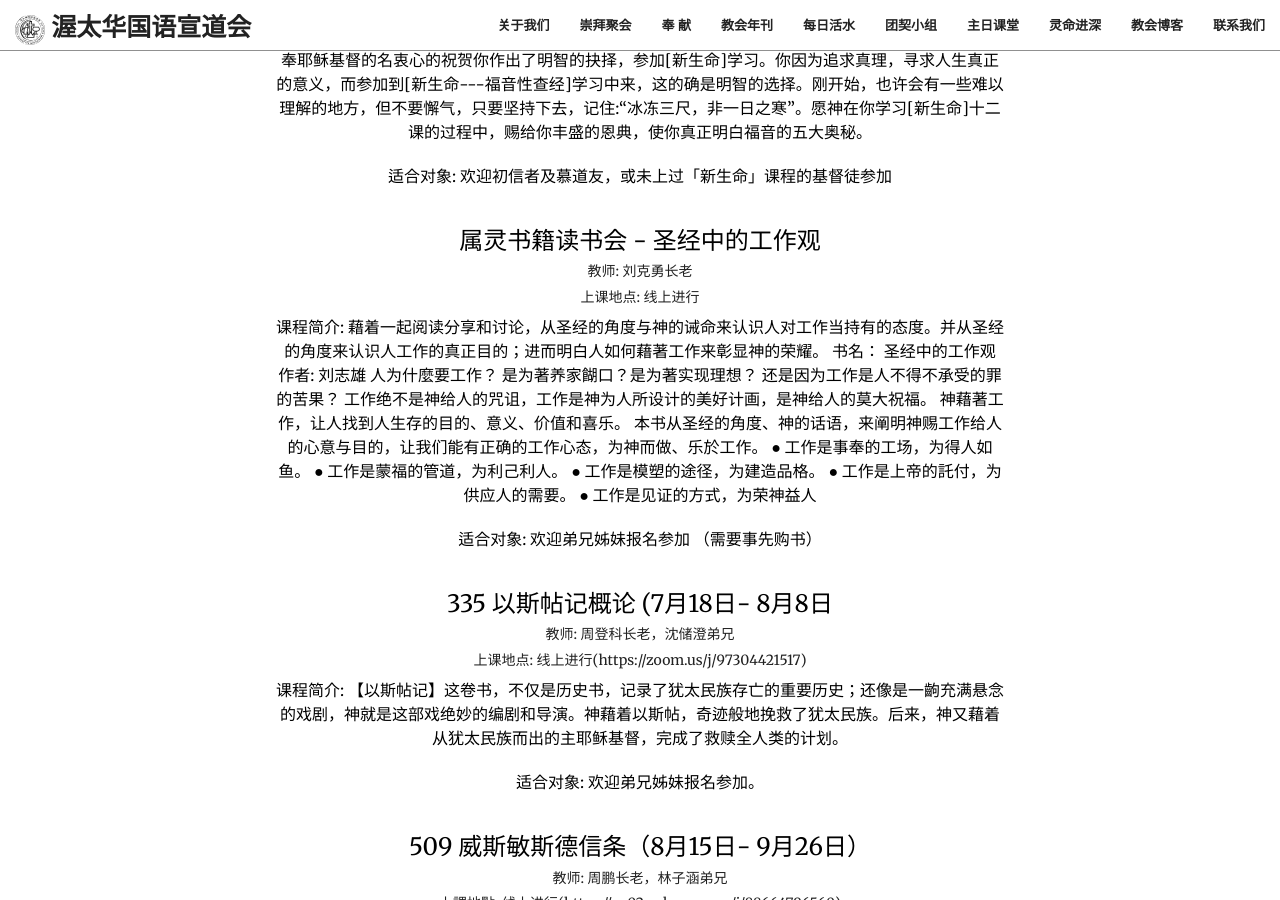
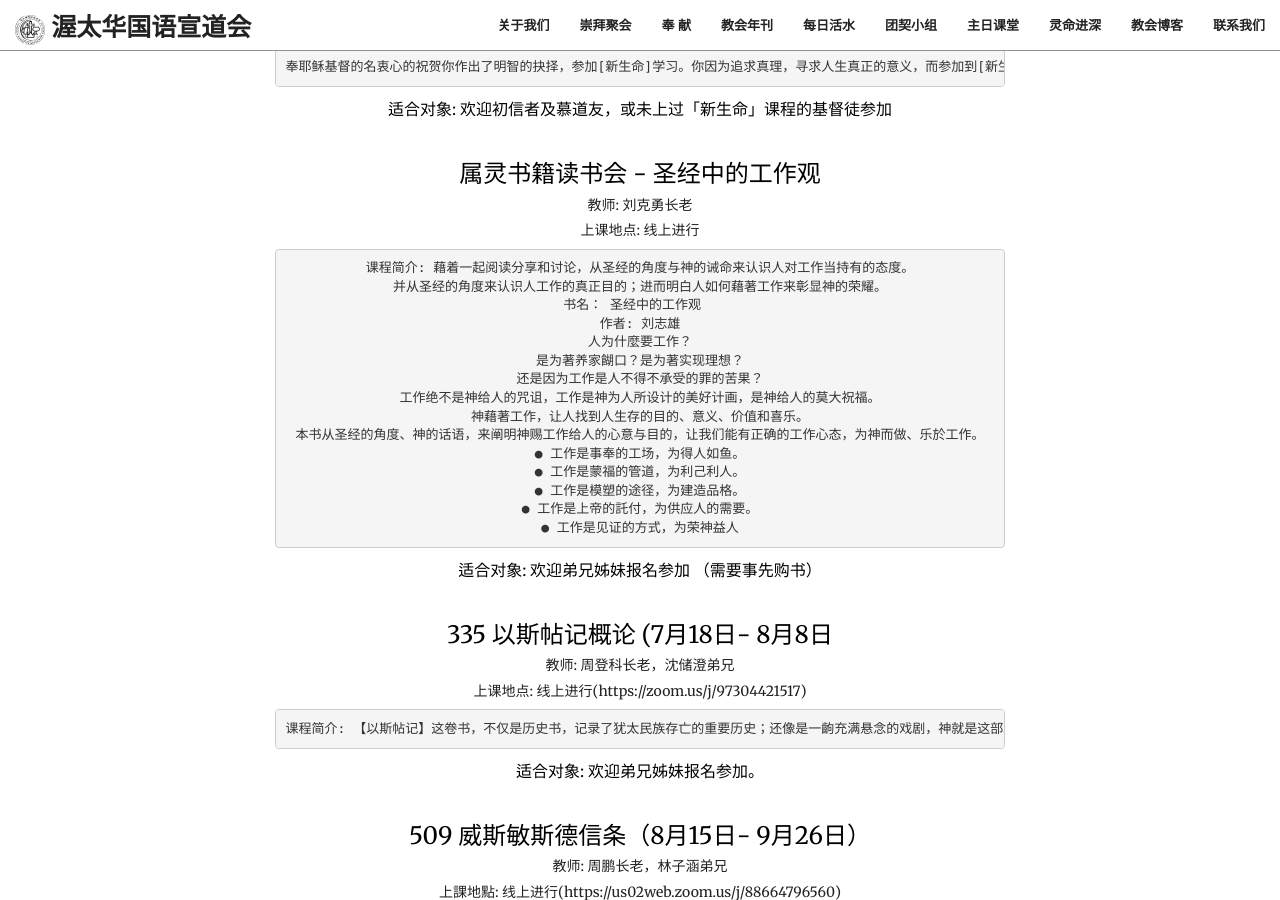
Before and after one commit to JonasYow/ottawaomac, a Jekyll site: the page built from index.html, in a window 1280 px wide and 900 px high, scrolled down 6852 px. Built offline with Jekyll 4.4.1, drawn with Linux system fonts in a browser that asks for light colours; some web fonts are replaced.

Commit message:
Fix link

```diff
--- a/_data/sundayschool.yaml
+++ b/_data/sundayschool.yaml
@@ -8,7 +8,8 @@
   teacher: "教师: 刘克勇长老"
   room: "上课地点: 线上进行"
   content: |
-    课程简介: 藉着一起阅读分享和讨论，从圣经的角度与神的诫命来认识人对工作当持有的态度。并从圣经的角度来认识人工作的真正目的；进而明白人如何藉著工作来彰显神的荣耀。
+    课程简介: 藉着一起阅读分享和讨论，从圣经的角度与神的诫命来认识人对工作当持有的态度。
+    并从圣经的角度来认识人工作的真正目的；进而明白人如何藉著工作来彰显神的荣耀。
     书名： 圣经中的工作观
     作者: 刘志雄
     人为什麼要工作？
--- a/_includes/sundayschool.html
+++ b/_includes/sundayschool.html
@@ -5,7 +5,7 @@
                 <h2 class="section-heading filtered"><strong>2021年第3季 (7~9月)  中文成人主日学</strong></h2>
                 <h4>上课时间： 7月4日~9月29日, 每主日上午 9~10奌</h4>
                 <hr class="primary">
-                <p>OMAC 2021 第三季主日学<a href="https://forms.gle/gghMEhbaLWKNsPud9/viewform?embedded=true">报名表</a></p>
+                <p>OMAC 2021 第三季主日学<a href="https://docs.google.com/forms/d/e/1FAIpQLSfCp49RNGUsBGlO3X9vwjJqvsXQMxgniozG9DLm7PME_PgAUw/viewform">报名表</a></p>
             </div>
         </div>
     </div>
@@ -16,7 +16,7 @@
                 <h3>{{notification.title}}</h3>
                 <h5 class="text-faded">{{notification.teacher}}</h6>
                 <h5 class="text-faded">{{notification.room}}</h5>
-                <p>{{notification.content}}</p>
+                <pre>{{notification.content}}</pre>
                 <p>{{notification.applicable}}</p>
                 <!-- {% if notification.image %}
                     <img src="{{notification.image}}" class="img-responsive filtered rounded-lg"
```
